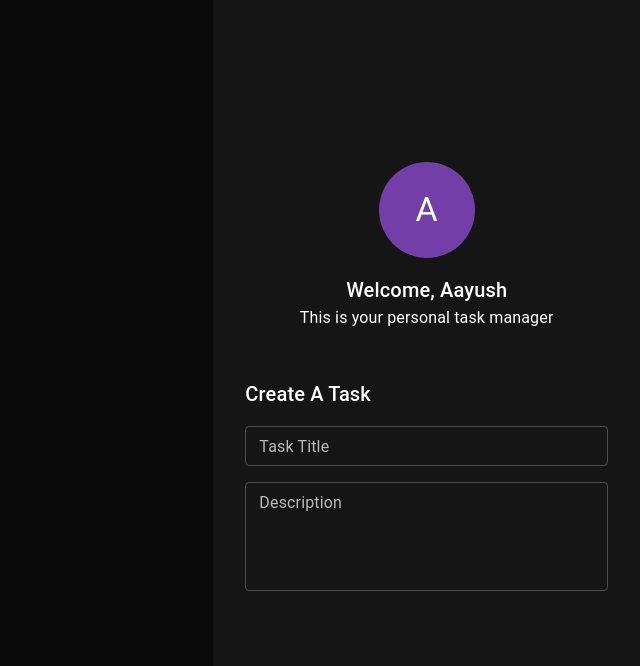
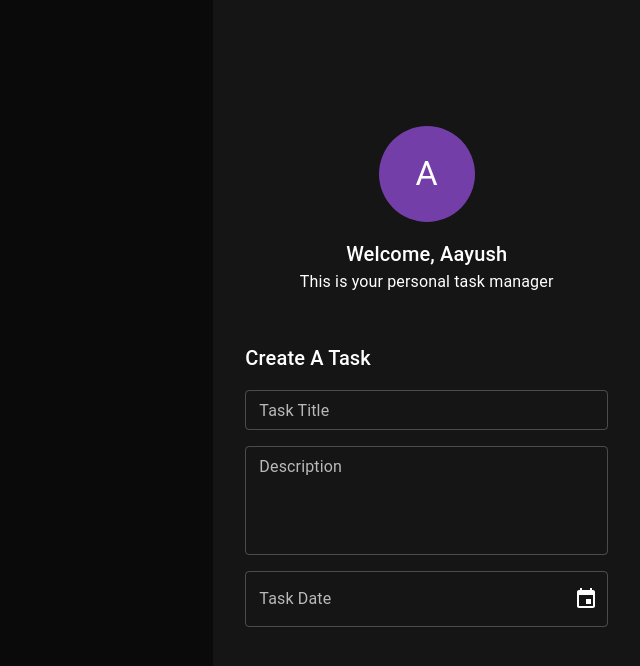
Before and after one commit to aayushjainx/todo-typescript, a React (Create React App) app in the folder todo-react/: page / in a window 1280 px wide. Shown: the top 666 px of the page, without its empty margins (640-1280 px from the left). Built offline with nearby package versions, Linux system fonts and the light colour scheme.

Commit message:
feat: create date field component

```diff
--- a/todo-react/package.json
+++ b/todo-react/package.json
@@ -6,6 +6,7 @@
     "@emotion/react": "^11.11.1",
     "@emotion/styled": "^11.11.0",
     "@mui/material": "^5.14.4",
+    "@mui/x-date-pickers": "^6.11.1",
     "@testing-library/jest-dom": "^5.17.0",
     "@testing-library/react": "^13.4.0",
     "@testing-library/user-event": "^13.5.0",
@@ -15,6 +16,7 @@
     "@types/react-dom": "^18.2.7",
     "@typescript-eslint/eslint-plugin": "^6.3.0",
     "@typescript-eslint/parser": "^6.3.0",
+    "date-fns": "^2.30.0",
     "eslint": "^8.47.0",
     "eslint-config-prettier": "^9.0.0",
     "eslint-import-resolver-typescript": "^3.6.0",
--- /dev/null
+++ b/todo-react/src/components/createTaskForm/_taskDateField.tsx
@@ -0,0 +1,19 @@
+import { DesktopDatePicker, LocalizationProvider } from '@mui/x-date-pickers';
+import { AdapterDateFns } from '@mui/x-date-pickers/AdapterDateFns';
+import React, { FC, ReactElement, useState } from 'react';
+
+export const TaskDateField: FC = (): ReactElement => {
+  const [date, setDate] = useState<Date | null>(null);
+  return (
+    <>
+      <LocalizationProvider dateAdapter={AdapterDateFns}>
+        <DesktopDatePicker
+          label="Task Date"
+          format="dd/MM/yyyy"
+          value={date}
+          onChange={(newValue) => setDate(newValue)}
+        />
+      </LocalizationProvider>
+    </>
+  );
+};
--- a/todo-react/src/components/createTaskForm/createTaskForm.tsx
+++ b/todo-react/src/components/createTaskForm/createTaskForm.tsx
@@ -2,6 +2,7 @@
 import React, { FC, ReactElement } from 'react';
 import { TaskTitleField } from './_taskTitleField';
 import { TaskDescriptionField } from './_taskDescriptionField';
+import { TaskDateField } from './_taskDateField';
 
 export const CreateTaskForm: FC = (): ReactElement => {
   return (
@@ -19,6 +20,7 @@
       <Stack sx={{ width: '100%' }} spacing={2}>
         <TaskTitleField />
         <TaskDescriptionField />
+        <TaskDateField />
       </Stack>
     </Box>
   );
```
Also changed, not shown: 1 other file (tests, documents, lock files or other folders).
